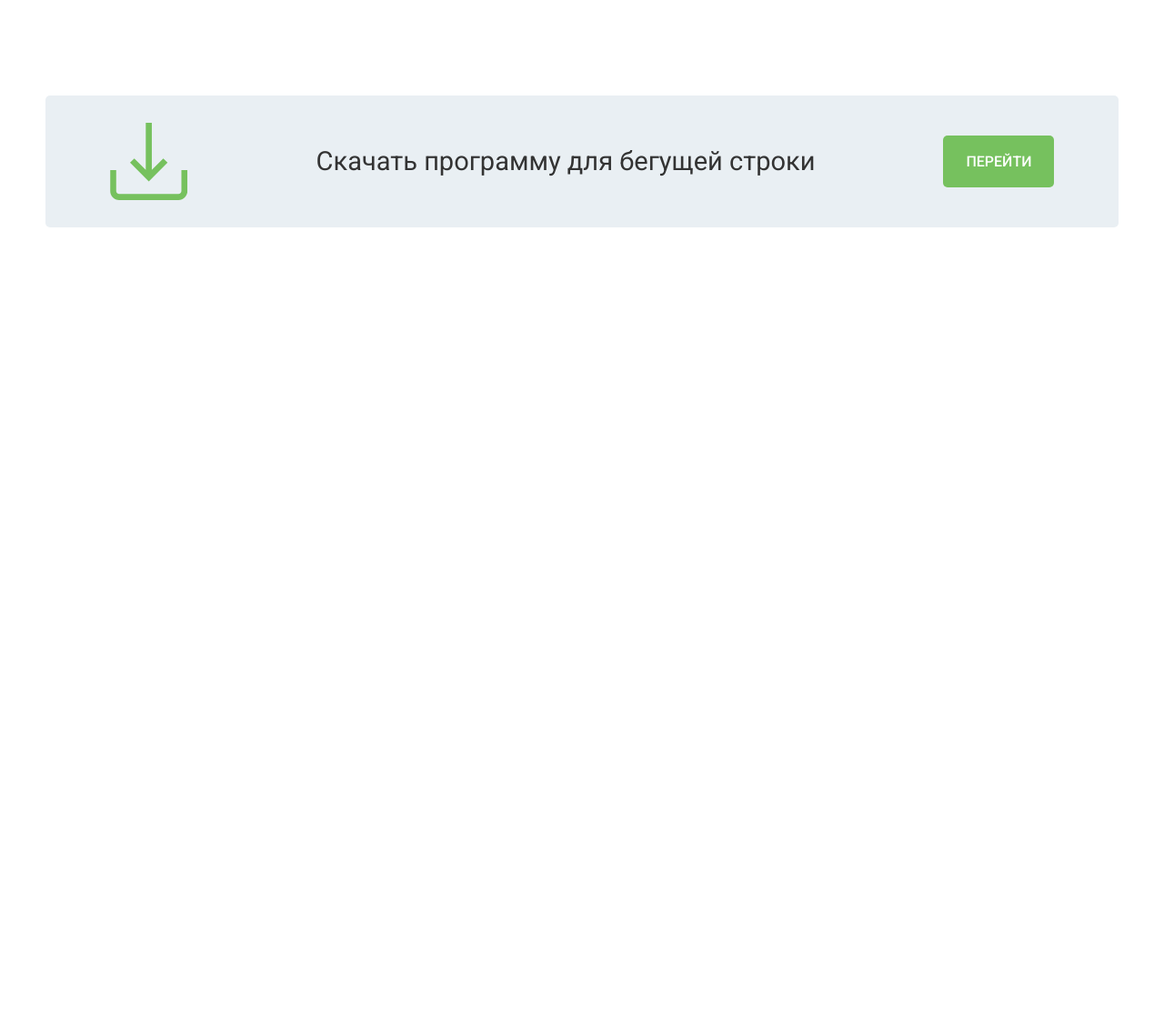
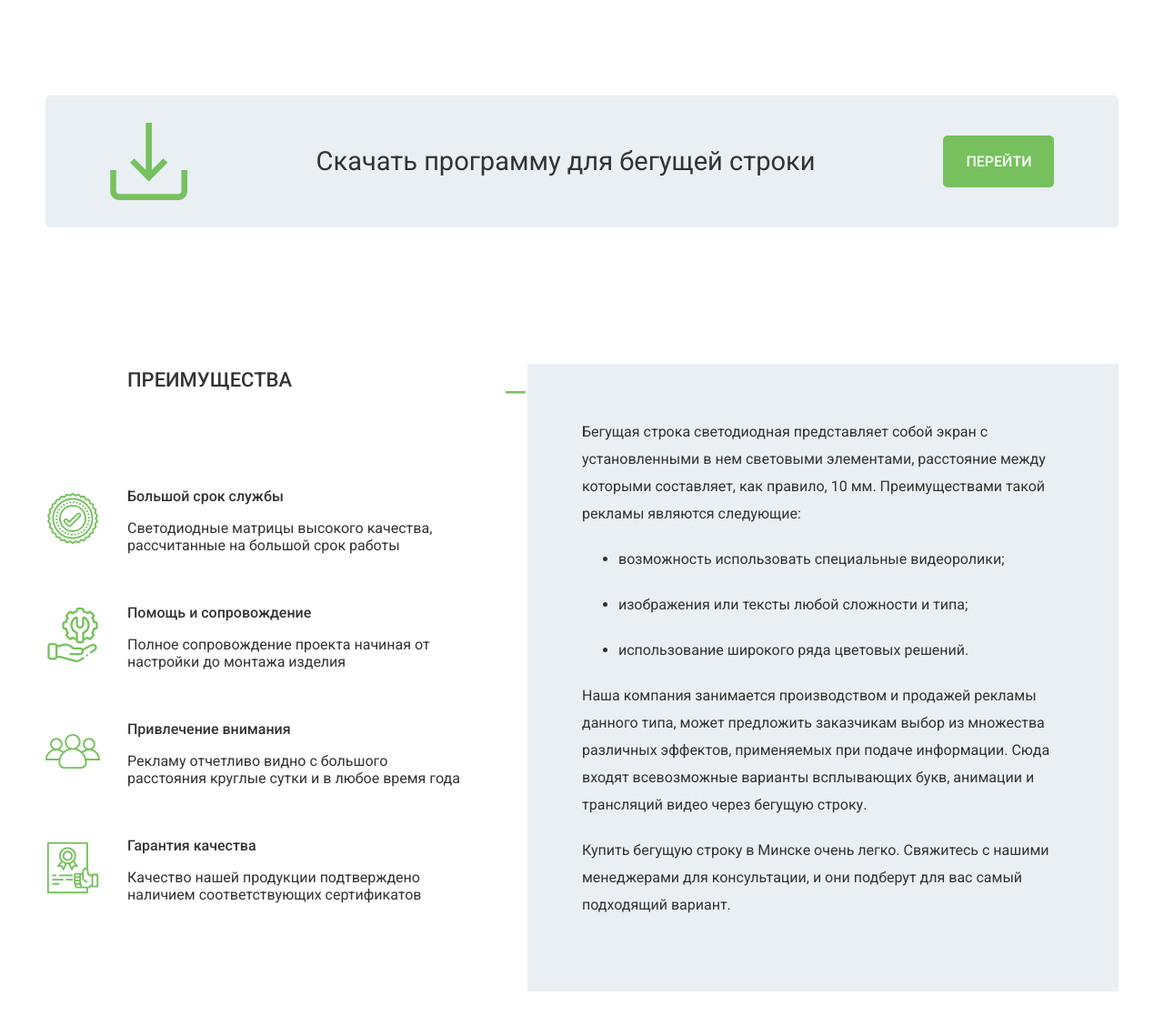
Before and after one commit to antonborod1n/ledtab, a plain HTML site: page index.html in a window 1280 px wide. Shown: the part 2303-3431 px from the top of the page at 91% size. Before the commit the page ends 2603 px from the top, so only its background shows below. Drawn offline with nearby package versions, Linux system fonts and the light colour scheme.

Commit message:
added preimushestva

```diff
--- a/css/style.css
+++ b/css/style.css
@@ -583,3 +583,64 @@ img {
     line-height: 17px;
     border-radius: 5px;
 }
+
+/* ADVANTAGE */
+
+.advantage{
+    padding: 100px 0;
+}
+
+.advantage__inner{
+    display: flex;
+    justify-content: space-between;
+}
+
+.advantage__content{
+    position: relative;
+}
+
+.advantage__title{
+    text-align: left;
+    margin-top: 5px;
+    margin-left: 90px;
+    padding-bottom: 50px;
+}
+
+.advantage__content-box{
+    max-width: 460px;
+    margin-bottom: 50px;
+}
+
+.advantage__content-box{
+    display: flex;
+}
+
+.advantage__content-box img{
+    margin-right: 30px;
+}
+
+.advantage__subtitle{
+    font-style: normal;
+    font-weight: 500;
+    font-size: 16px;
+    line-height: 30px;
+}
+
+.advantage__content-text{
+    margin-top: 10px;
+}
+
+.advantage__item{
+    background-color: #e9eff3;
+    padding: 60px 60px;
+    max-width: 650px;
+}
+
+.advantage__text,
+.advantage__items{
+    margin-bottom: 20px;
+    font-style: normal;
+    font-weight: normal;
+    font-size: 16px;
+    line-height: 30px;
+}
--- a/index.html
+++ b/index.html
@@ -365,6 +365,74 @@
         </div>
     </section>
 
+    <section class="advantage">
+        <div class="container">
+            <div class="advantage__inner">
+                <div class="advantage__content">
+                    <h2 class="title advantage__title">Преимущества</h2>
+                    <div class="advantage__content-box">
+                        <img class="advantage__content-box-service" src="images/icons/ok.svg" alt="">
+                        <div class="advantage__content-box-items">
+                            <span class="advantage__subtitle">Большой срок службы</span>
+                            <p class="advantage__content-text">
+                                Светодиодные матрицы высокого качества, рассчитанные на большой срок работы
+                            </p>
+                        </div>
+                    </div>
+                    <div class="advantage__content-box">
+                        <img class="advantage__content-box-service" src="images/icons/options.svg" alt="">
+                        <div class="advantage__content-box-help">
+                            <span class="advantage__subtitle">Помощь и сопровождение</span>
+                            <p class="advantage__content-text">
+                                Полное сопровождение проекта начиная от настройки до монтажа изделия
+                            </p>
+                        </div>
+                    </div>
+                    <div class="advantage__content-box">
+                        <img class="advantage__content-box-attention" src="images/icons/piple.svg" alt="">
+                        <div class="advantage__content-box-help">
+                            <span class="advantage__subtitle">Привлечение внимания</span>
+                            <p class="advantage__content-text">
+                                Рекламу отчетливо видно с большого расстояния круглые сутки и в любое время года
+                            </p>
+                        </div>
+                    </div>
+                    <div class="advantage__content-box">
+                        <img class="advantage__content-box-garanty" src="images/icons/garanty.svg" alt="">
+                        <div class="advantage__content-box-help">
+                            <span class="advantage__subtitle">Гарантия качества</span>
+                            <p class="advantage__content-text">
+                                Качество нашей продукции подтверждено наличием соответствующих сертификатов
+                            </p>
+                        </div>
+                    </div>
+                </div>
+                <div class="advantage__item">
+                    <p class="advantage__text">
+                        Бегущая строка светодиодная представляет собой экран с установленными в нем световыми
+                        элементами, расстояние между которыми составляет, как правило, 10 мм. Преимуществами такой
+                        рекламы являются следующие:
+                    </p>
+                    <ul>
+                        <li class="advantage__items">возможность использовать специальные видеоролики;</li>
+                        <li class="advantage__items">изображения или тексты любой сложности и типа;</li>
+                        <li class="advantage__items">использование широкого ряда цветовых решений.</li>
+                    </ul>
+                    <p class="advantage__text">
+                        Наша компания занимается производством и продажей рекламы данного типа, может предложить
+                        заказчикам выбор из множества различных эффектов, применяемых при подаче информации. Сюда входят
+                        всевозможные варианты всплывающих букв, анимации и трансляций видео через бегущую строку.
+                    </p>
+                    <p class="advantage__text">
+                        Купить бегущую строку в Минске очень легко. Свяжитесь с нашими менеджерами для консультации, и
+                        они подберут для вас самый подходящий вариант.
+                    </p>
+                </div>
+            </div>
+        </div>
+    </section>
+
+
     <script src="https://ajax.googleapis.com/ajax/libs/jquery/3.5.1/jquery.min.js"></script>
     <script src="js/slick.min.js"></script>
     <script src="js/jquery.rateyo.min.js"></script>
```
Also changed, not shown: images/icons/garanty.svg (added), images/icons/ok.svg (added), images/icons/options.svg (added), images/icons/piple.svg (added).
